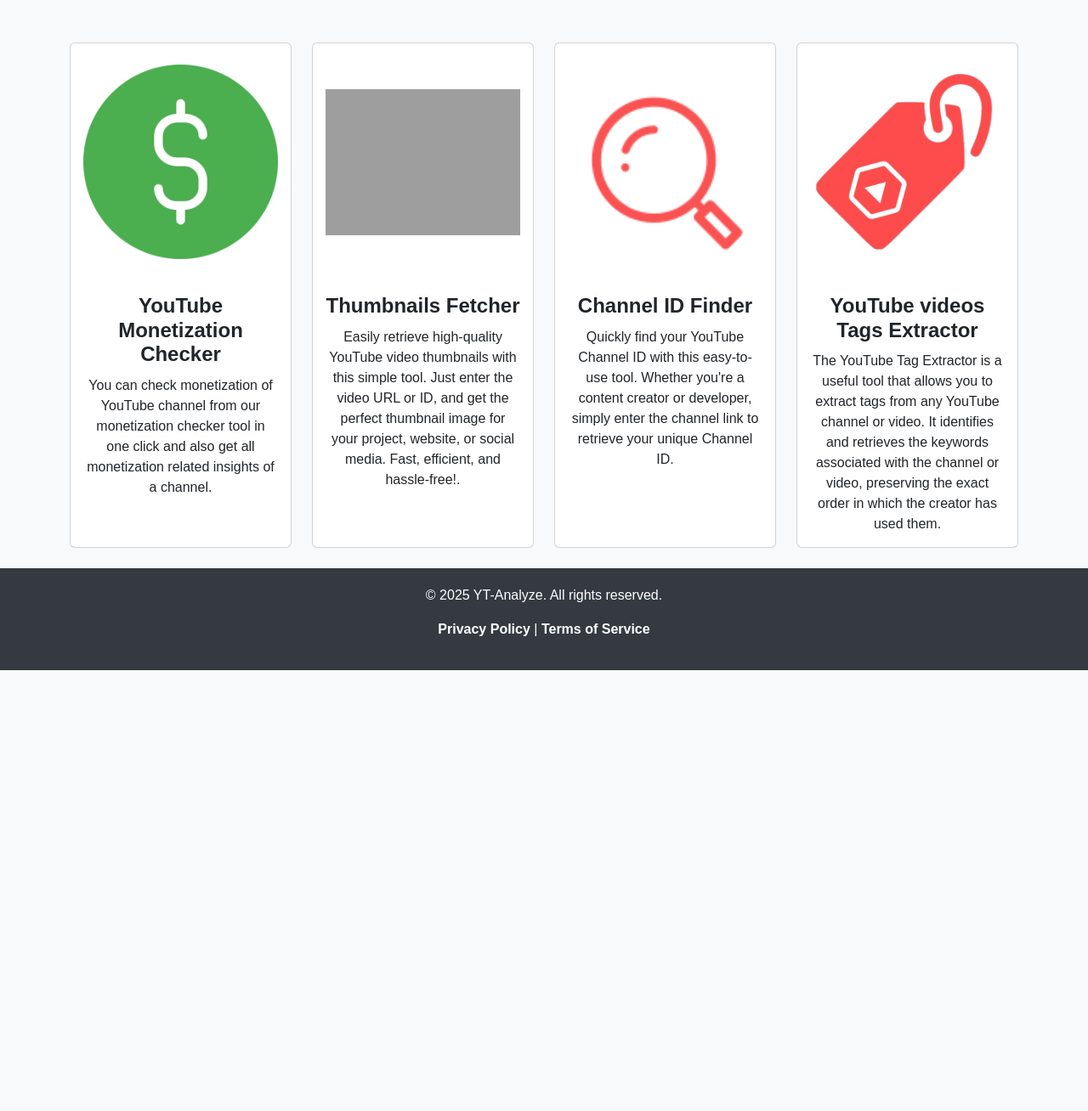
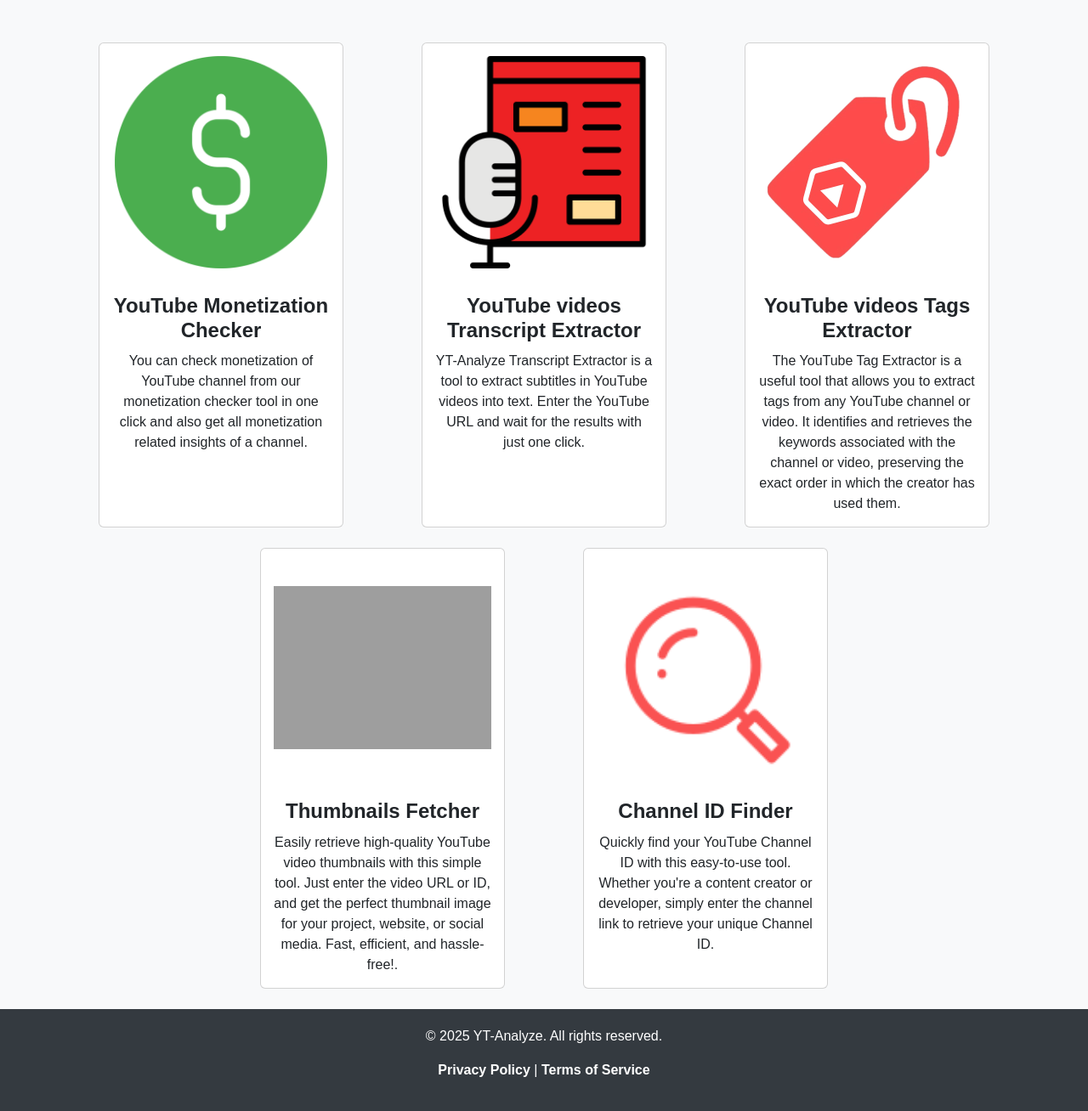
Before and after one commit to rohitrajput-42/ytanalyze, a Django app: page / in a window 1280 px wide. Shown: the part 71-1379 px from the top of the page at 85% size. Before the commit the page ends 860 px from the top, so only its background shows below. Run offline with Django 5.2, Linux system fonts and the light colour scheme; some libraries are stand-ins or nearby versions; grey boxes are pictures that could not be loaded.

Commit message:
transcript module added, tag extractor module fixes

```diff
--- a/home/templates/index.html
+++ b/home/templates/index.html
@@ -51,7 +51,7 @@
 
 <div class="container" style="text-align: center; margin-top: 50px;">
     <div class="row justify-content-center" id="cards_lim">
-        <div class="col-md-3 d-flex justify-content-center mb-4">
+        <div class="col-md-4 d-flex justify-content-center mb-4">
             <div class="card" style="width: 18rem;">
                 <a class="nav-link" href="{% url 'monetize' %}">
                     <div style="padding: 15px;">
@@ -64,7 +64,33 @@
                 </a>
             </div>
         </div>
-        <div class="col-md-3 d-flex justify-content-center mb-4">
+        <div class="col-md-4 d-flex justify-content-center mb-4">
+            <div class="card" style="width: 18rem;">
+                <a class="nav-link" href="{% url 'transcript' %}">
+                    <div style="padding: 15px;">
+                        <img src="{% static 'transcript_logo.png' %}" class="card-img-top" alt="...">
+                    </div>
+                    <div class="card-body">
+                        <h5 class="card-title">YouTube videos Transcript Extractor</h5>
+                        <p class="card-text">YT-Analyze Transcript Extractor is a tool to extract subtitles in YouTube videos into text. Enter the YouTube URL and wait for the results with just one click.</p>
+                    </div>
+                </a>
+            </div>
+        </div>
+        <div class="col-md-4 d-flex justify-content-center mb-4">
+            <div class="card" style="width: 18rem;">
+                <a class="nav-link" href="{% url 'tag_extractor' %}">
+                    <div style="padding: 15px;">
+                        <img src="{% static 'tags_gen.png' %}" style = "opacity: 70%;" class="card-img-top" alt="...">
+                    </div>
+                    <div class="card-body">
+                        <h5 class="card-title">YouTube videos Tags Extractor</h5>
+                        <p class="card-text">The YouTube Tag Extractor is a useful tool that allows you to extract tags from any YouTube channel or video. It identifies and retrieves the keywords associated with the channel or video, preserving the exact order in which the creator has used them.</p>
+                    </div>
+                </a>
+            </div>
+        </div>
+        <div class="col-md-4 d-flex justify-content-center mb-4">
             <div class="card" style="width: 18rem;">
                 <a class="nav-link" href="{% url 'thumb_fetch' %}">
                     <div style="padding: 15px;">
@@ -77,7 +103,7 @@
                 </a>
             </div>
         </div>
-        <div class="col-md-3 d-flex justify-content-center mb-4">
+        <div class="col-md-4 d-flex justify-content-center mb-4">
             <div class="card" style="width: 18rem;">
                 <a class="nav-link" href="{% url 'channel_id' %}">
                     <div style="padding: 15px;">
@@ -90,20 +116,8 @@
                 </a>
             </div>
         </div>
-        <div class="col-md-3 d-flex justify-content-center mb-4">
-            <div class="card" style="width: 18rem;">
-                <a class="nav-link" href="{% url 'tag_extractor' %}">
-                    <div style="padding: 15px;">
-                        <img src="{% static 'tags_gen.png' %}" style = "opacity: 70%;" class="card-img-top" alt="...">
-                    </div>
-                    <div class="card-body">
-                        <h5 class="card-title">YouTube videos Tags Extractor</h5>
-                        <p class="card-text">The YouTube Tag Extractor is a useful tool that allows you to extract tags from any YouTube channel or video. It identifies and retrieves the keywords associated with the channel or video, preserving the exact order in which the creator has used them.</p>
-                    </div>
-                </a>
-            </div>
-        </div>
     </div>
 </div>
 
+
 {% endblock %}
--- a/home/urls.py
+++ b/home/urls.py
@@ -7,4 +7,9 @@ urlpatterns = [
     path("channel_id/", channel_id, name="channel_id"),
     path("thumb_fetch/", thumb_fetch, name="thumb_fetch"),
     path("tag_extractor/", tag_extractor, name="tag_extractor"),
+
+    path("transcript/", transcript, name="transcript"),
+
+
+    path("aboutus/", aboutus, name="aboutus")
 ]
--- a/home/views.py
+++ b/home/views.py
@@ -5,6 +5,9 @@ from yt_dlp import YoutubeDL
 from django.conf import settings
 from googleapiclient.discovery import build
 import concurrent.futures
+from urllib.parse import urlparse, parse_qs
+import requests
+from youtube_transcript_api import YouTubeTranscriptApi, TranscriptsDisabled, NoTranscriptFound, VideoUnavailable
 
 API_KEY = settings.YT_API_KEY
 youtube = build("youtube", "v3", developerKey=API_KEY)
@@ -18,6 +21,62 @@ def monetize(request):
     channel_url = request.GET.get("url_capture")
 
     if channel_url:
+        # --- Case 1: Video URL ---
+        if "watch?v=" in channel_url:
+            parsed_url = urlparse(channel_url)
+            query_params = parse_qs(parsed_url.query)
+            video_id = query_params.get("v", [None])[0]
+
+            if video_id:
+                video_details = youtube.videos().list(
+                    part="snippet,contentDetails,status,statistics",
+                    id=video_id
+                ).execute()
+
+                if not video_details["items"]:
+                    context["error"] = "Invalid video URL"
+                    return render(request, "monetize.html", context)
+
+                video = video_details["items"][0]
+                snippet = video["snippet"]
+                status = video["status"]
+                content_details = video["contentDetails"]
+                statistics = video["statistics"]
+                channel_id = snippet["channelId"]
+
+                # Optional: fetch channel data for avatar, country, subscriber count
+                channel_response = youtube.channels().list(
+                    part="snippet,statistics",
+                    id=channel_id
+                ).execute()
+                channel = channel_response["items"][0]
+                avatar_url = channel["snippet"]["thumbnails"]["high"]["url"]
+                subscribers = int(channel["statistics"].get("subscriberCount", 0))
+                country = channel["snippet"].get("country", "Not Available")
+
+                monetized = (
+                    content_details.get("licensedContent", False) and
+                    not status.get("madeForKids", False) and
+                    status.get("uploadStatus") == "processed"
+                )
+
+                context.update({
+                    "channel_name": snippet["channelTitle"],
+                    "avatar_url": avatar_url,
+                    "description": snippet.get("description", ""),
+                    "country": country,
+                    "creation_date": snippet["publishedAt"].split("T")[0],
+                    "subscribers": subscribers,
+                    "total_videos": "N/A",
+                    "total_views": statistics.get("viewCount", 0),
+                    "estimated_earnings": round(int(statistics.get("viewCount", 0)) * 3.00 / 1000, 2),
+                    "monetization_status": monetized,
+                    "video_url": f"https://www.youtube.com/watch?v={video_id}"
+                })
+
+                return render(request, "monetize.html", context)
+
+        # --- Case 2: Channel URL ---
         if "/@" in channel_url:
             username = channel_url.split("/@")[-1]
             search_response = youtube.search().list(
@@ -27,6 +86,10 @@ def monetize(request):
                 maxResults=1
             ).execute()
 
+            if not search_response["items"]:
+                context["error"] = "Channel not found"
+                return render(request, "monetize.html", context)
+
             channel_id = search_response["items"][0]["id"]["channelId"]
         else:
             channel_id = channel_url.split("/")[-1]
@@ -35,6 +98,10 @@ def monetize(request):
             part="snippet,statistics,contentDetails,status",
             id=channel_id
         ).execute()
+
+        if not response["items"]:
+            context["error"] = "Channel not found"
+            return render(request, "monetize.html", context)
 
         channel = response["items"][0]
 
@@ -157,8 +224,56 @@ def tag_extractor(request):
         context["fav_count"] = data["items"][0]["statistics"]["favoriteCount"]
         context["audio_language"] = data["items"][0]["snippet"]["defaultAudioLanguage"]
 
-        context["tags"] = data["items"][0]["snippet"]["tags"]
+        try:
+            context["tags"] = data["items"][0]["snippet"]["tags"]
+        except:
+            context["tags"] = "knull"
 
         return render(request, "tags_extractor.html", context)
     else:
         return render(request, "tags_extractor.html")
+
+def aboutus(request):
+    return render(request, "aboutus.html")
+
+def extract_video_id(url):
+    # Simple function to extract video ID from URL (adjust if needed)
+    import re
+    regex = r"(?:v=|\/)([0-9A-Za-z_-]{11}).*"
+    match = re.search(regex, url)
+    return match.group(1) if match else None
+
+def transcript(request):
+    context = {}
+    channel_url = request.GET.get("url_capture")
+
+    if channel_url:
+        video_id = extract_video_id(channel_url)
+        if video_id:
+            try:
+                transcript_list = YouTubeTranscriptApi.get_transcript(video_id)
+                trans_data = []
+                for xert in transcript_list:
+                    trans_data.append(xert["text"])
+
+                context["channel_url"] = channel_url
+                context['transcript'] = trans_data
+                context['transcript_status'] = "ok"
+            except TranscriptsDisabled:
+                context['transcript'] = "Transcript is disabled for this video."
+                context["channel_url"] = channel_url
+                context['transcript_status'] = "knull"
+            except NoTranscriptFound:
+                context['transcript'] = "No transcript found for this video."
+                context["channel_url"] = channel_url
+                context['transcript_status'] = "knull"
+            except VideoUnavailable:
+                context['transcript'] = "Video is unavailable."
+                context["channel_url"] = channel_url
+                context['transcript_status'] = "knull"
+            except Exception as e:
+                context['transcript'] = f"An error occurred: {str(e)}"
+                context["channel_url"] = channel_url
+                context['transcript_status'] = "knull"
+
+    return render(request, "transcript.html", context)
--- a/templates/base.html
+++ b/templates/base.html
@@ -10,6 +10,7 @@
     <link rel="stylesheet" href="https://cdnjs.cloudflare.com/ajax/libs/font-awesome/6.7.2/css/all.min.css">
     <link rel="icon" href="{% static 'yt_ico.ico' %}" type="image/x-icon">
     <link href='https://fonts.googleapis.com/css?family=JetBrains Mono' rel='stylesheet'>
+    <script src="https://cdn.jsdelivr.net/npm/sweetalert2@11"></script>
     <style>
         /* General Styling */
         body {
@@ -137,7 +138,7 @@
                         <a class="nav-link" href="{% url 'monetize' %}"> <i class="fas fa-dollar-sign" style = "color: #0f9d58"></i> MonetizationChecker</a>
                     </li>&ensp;&ensp;
                     <li class="nav-item">
-                        <a class="nav-link" href="#"> <i class="far fa-address-book"></i> AboutUs/Contact </a>
+                        <a class="nav-link" href="{% url 'aboutus' %}"> <i class="far fa-address-book"></i> AboutUs/Contact </a>
                     </li>&ensp;&ensp;
                     <li class="nav-item dropdown">
                         <a class="nav-link dropdown-toggle" href="#" id="navbarDropdown" role="button" data-bs-toggle="dropdown" aria-expanded="false">
@@ -152,6 +153,9 @@
                             </li>
                             <li>
                                 <a class="dropdown-item" href="{% url 'tag_extractor' %}"> <i class="fas fa-tags"></i> TagsExtractor </a>
+                            </li>
+                            <li>
+                                <a class="dropdown-item" href="{% url 'transcript' %}"> <i class="fa-solid fa-file-lines"></i> Transcript Extractor </a>
                             </li>
                             <!-- <li><hr class="dropdown-divider"></li> -->
                         </ul>
```
Also changed, not shown: home/templates/aboutus.html (added, +66 -0 lines), home/templates/tags_extractor.html (+38 -3 lines), home/templates/transcript.html (added, +165 -0 lines), static/transcript_logo.png (added).
